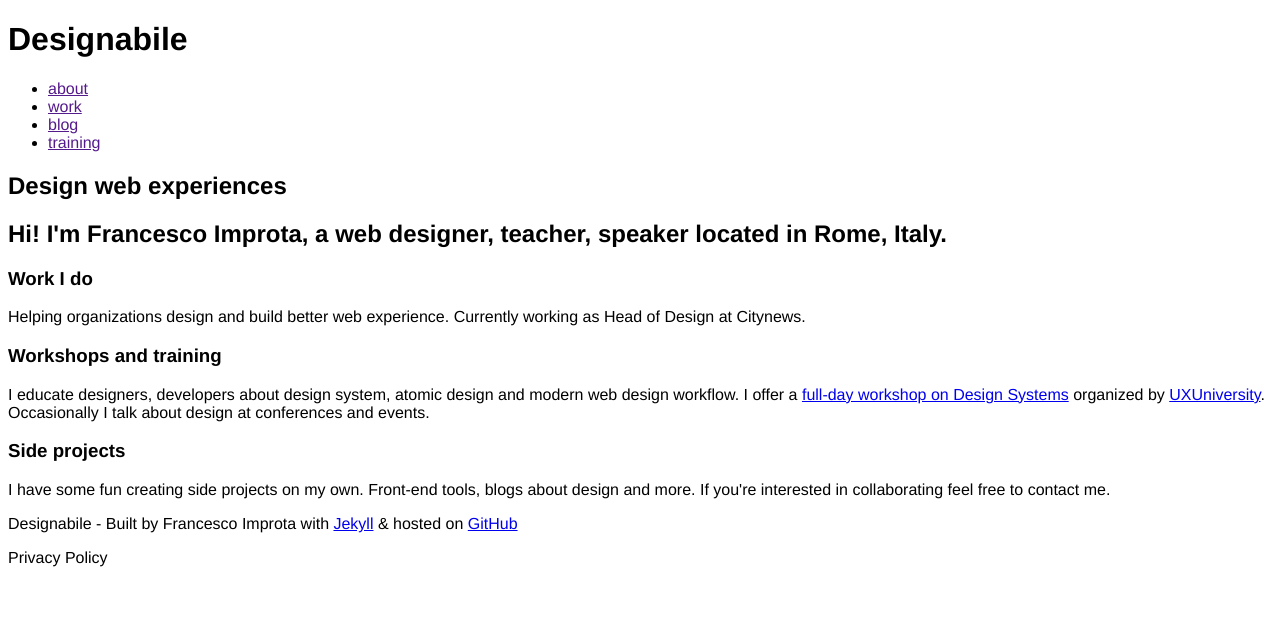
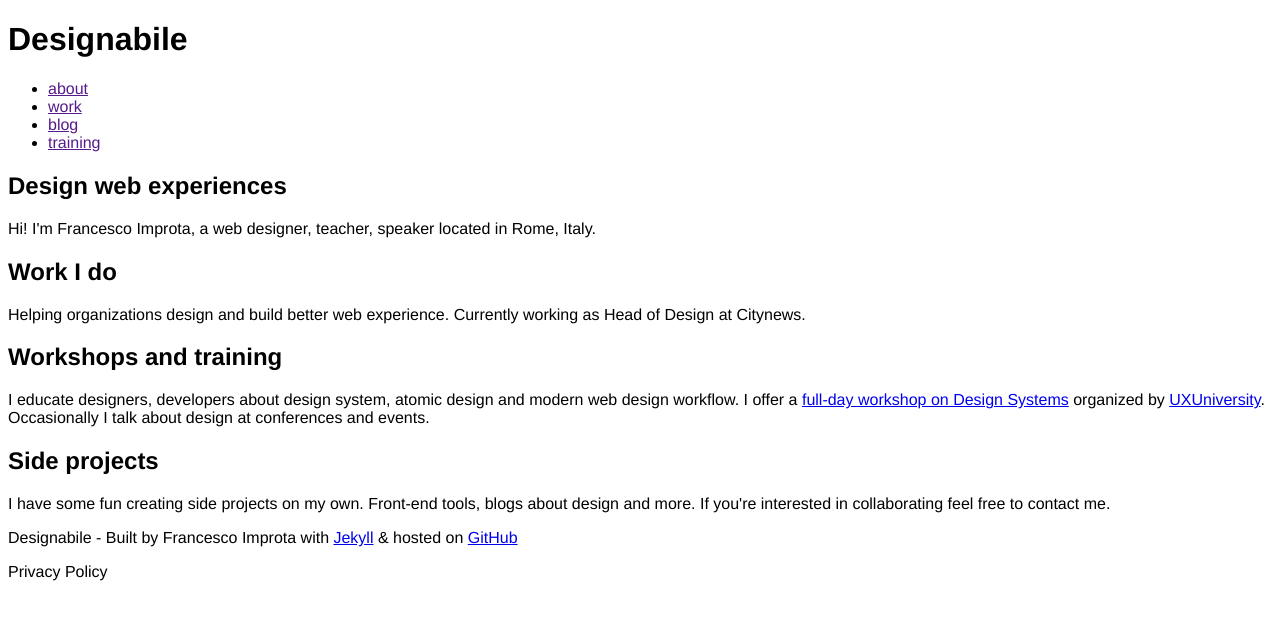
Before and after one commit to zetareticoli/designabile, a Jekyll site: the page built from index.md, in a window 1280 px wide. Shown: the top 620 px of the page. Built offline with Jekyll 4.4.1, drawn with Linux system fonts in a browser that asks for light colours.

Commit message:
Changed layout partials

```diff
--- a/_includes/footer.html
+++ b/_includes/footer.html
@@ -1,4 +1,8 @@
-<footer>
-  <p>Designabile - Built by Francesco Improta with <a href="#">Jekyll</a> & hosted on <a href="#">GitHub</a></p>
-  <p>Privacy Policy</p>
-</footer>
+    <footer>
+      <p>Designabile - Built by Francesco Improta with <a href="#">Jekyll</a> & hosted on <a href="#">GitHub</a></p>
+      <p>Privacy Policy</p>
+    </footer>
+
+  </body>
+
+</html>
--- /dev/null
+++ b/_includes/head.html
@@ -0,0 +1,11 @@
+<!DOCTYPE html>
+<html lang="en">
+<head>
+  <meta charset="UTF-8">
+  <meta name="viewport" content="width=device-width, initial-scale=1.0">
+  <meta http-equiv="X-UA-Compatible" content="ie=edge">
+  <title>Document</title>
+  <link rel="stylesheet" href="assets/css/style.css">
+</head>
+
+<body>
--- a/_layouts/home.html
+++ b/_layouts/home.html
@@ -1,45 +1,39 @@
-<!DOCTYPE html>
-<html lang="en">
-<head>
-  <meta charset="UTF-8">
-  <meta name="viewport" content="width=device-width, initial-scale=1.0">
-  <meta http-equiv="X-UA-Compatible" content="ie=edge">
-  <title>Document</title>
-  <link rel="stylesheet" href="assets/css/style.css">
-</head>
-<body>
+{% include head.html %}
 
   {% include header.html %}
 
+  <main>
+
   <section>
-    <h1>Design web experiences</h1>
-    <h2>Hi! I'm Francesco Improta, a web designer, teacher, speaker located in Rome, Italy.</h2>
+    <h1 class="o-heading o-color-primary">Design web experiences</h1>
+    <p class="o-lead">Hi! I'm Francesco Improta, a web designer, teacher, speaker located in Rome, Italy.</p>
   </section>
 
-  <section>
-    <h3>Work I do</h3>
-    <p>
+  <section class="c-section">
+    <h2 class="c-section__item o-heading">Work I do</h2>
+    <p class="c-section__item">
       Helping organizations design and build better web experience.
       Currently working as Head of Design at Citynews.
     </p>
   </section>
-  <section>
-    <h3>Workshops and training</h3>
-    <p>
+
+  <section class="c-section">
+    <h2 class="c-section__item o-heading">Workshops and training</h2>
+    <p class="c-section__item">
       I educate designers, developers about design system, atomic design and modern web design workflow. I offer a
-       <a href="#">full-day workshop on Design Systems</a> organized by <a href="#">UXUniversity</a>.
-       Occasionally I talk about design at conferences and events.
+        <a href="#">full-day workshop on Design Systems</a> organized by <a href="#">UXUniversity</a>.
+        Occasionally I talk about design at conferences and events.
     </p>
   </section>
-  <section>
-    <h3>Side projects</h3>
-    <p>
+
+  <section class="c-section">
+    <h2 class="c-section__item o-heading">Side projects</h2>
+    <p class="c-section__item">
       I have some fun creating side projects on my own. Front-end tools, blogs about design and more. If you're interested
       in collaborating feel free to contact me.
     </p>
   </section>
 
-  {% include footer.html %}
+  </main>
 
-</body>
-</html>
+{% include footer.html %}
```
